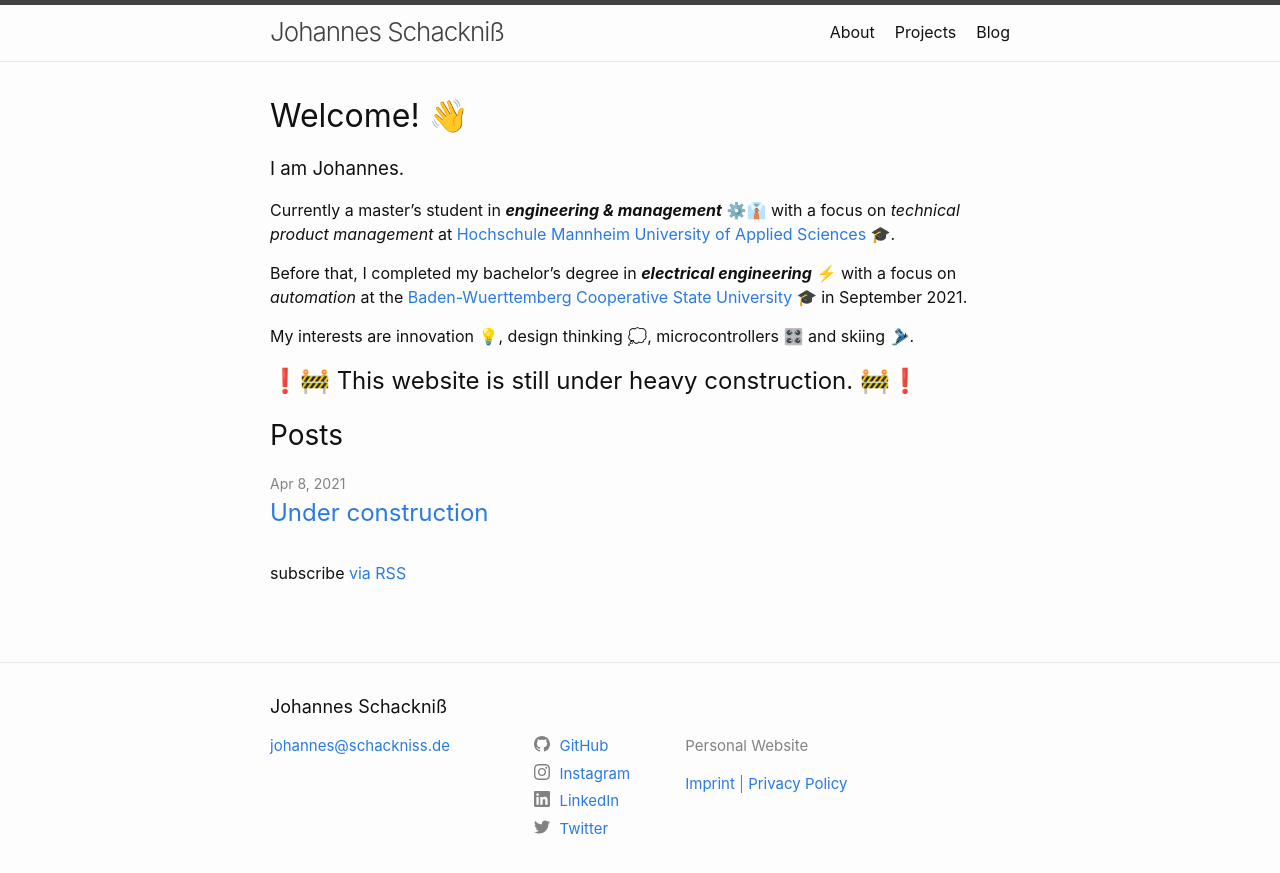
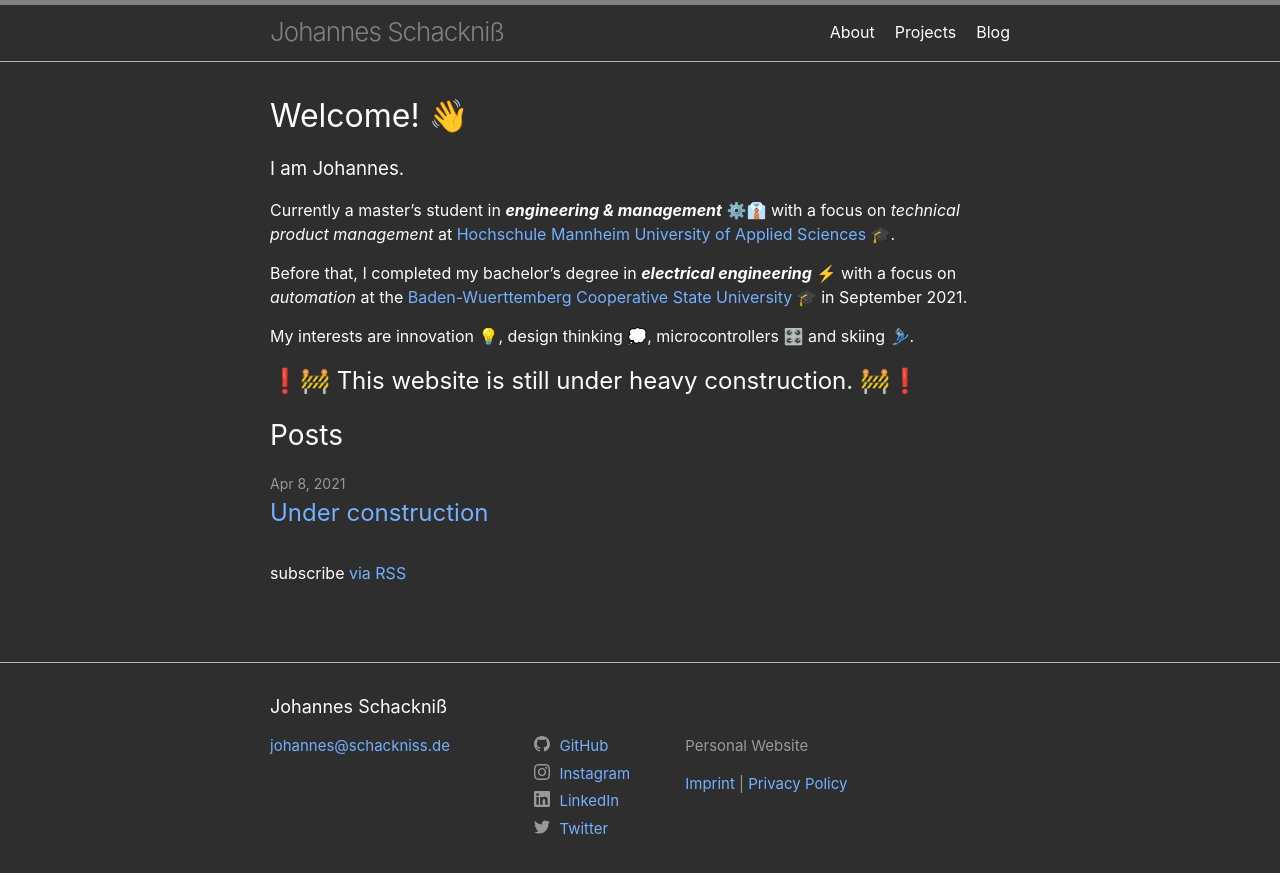
Before and after one commit to schackniss/schackniss.de, a Jekyll site: the page built from index.md, in a window 1280 px wide. Shown: the top 873 px of the page. Built offline with Jekyll 4.4.1, drawn with Linux system fonts in a browser that asks for light colours.

Commit message:
Change colors

```diff
--- a/_sass/minima.scss
+++ b/_sass/minima.scss
@@ -10,13 +10,14 @@ $base-line-height: 1.5 !default;
 
 $spacing-unit:     30px !default;
 
-$text-color:       #111 !default;
-$background-color: #fdfdfd !default;
-$brand-color:      #2a7ae2 !default;
+$text-color:       #fdfdfd !default;
+$background-color: #2e2e2e !default;
+$brand-color:      #73b0ff !default;
 
-$grey-color:       #828282 !default;
-$grey-color-light: lighten($grey-color, 40%) !default;
-$grey-color-dark:  darken($grey-color, 25%) !default;
+$grey-color:       #999999 !default;
+// $grey-color:       #828282 !default;
+$grey-color-light: lighten($grey-color, 10%) !default;
+$grey-color-dark:  darken($grey-color, 10%) !default;
 
 $table-text-align: left !default;
 
```
